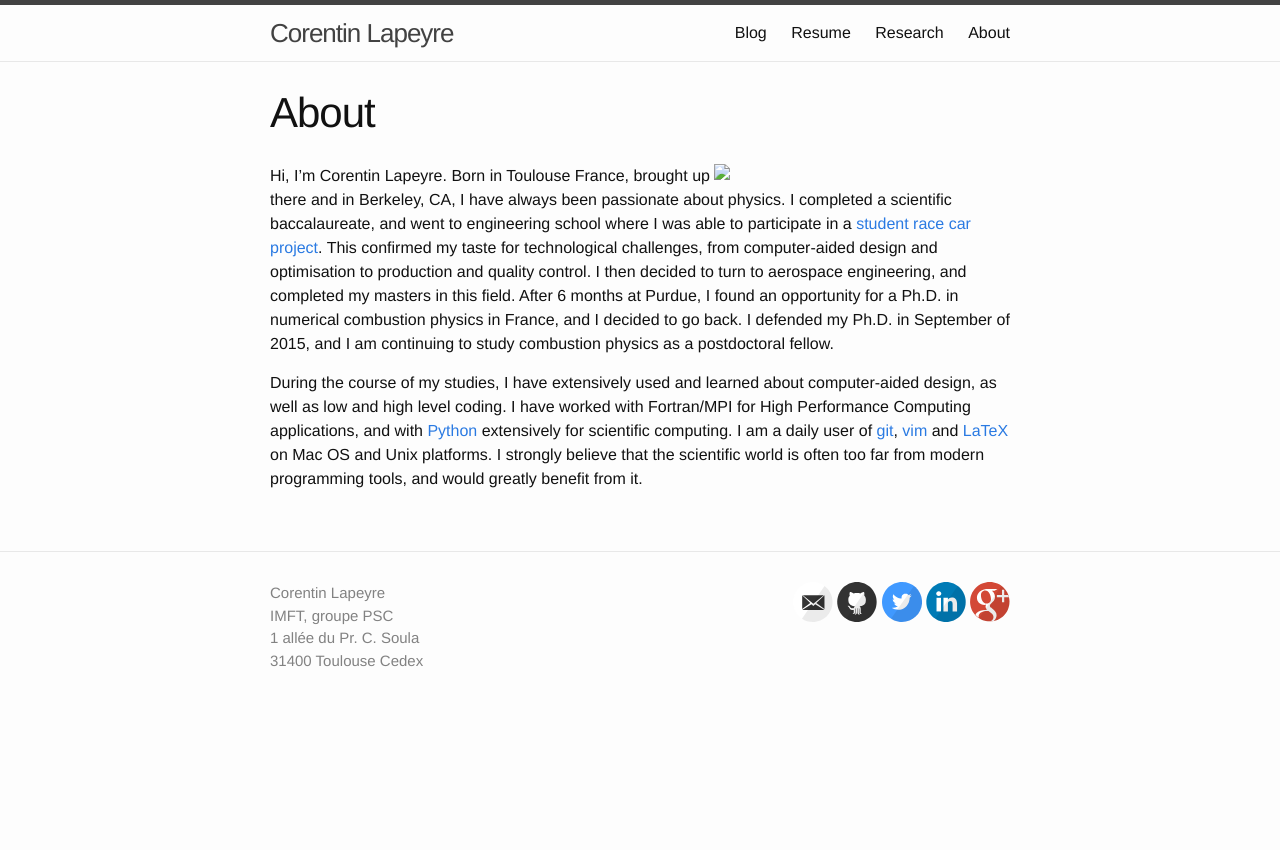
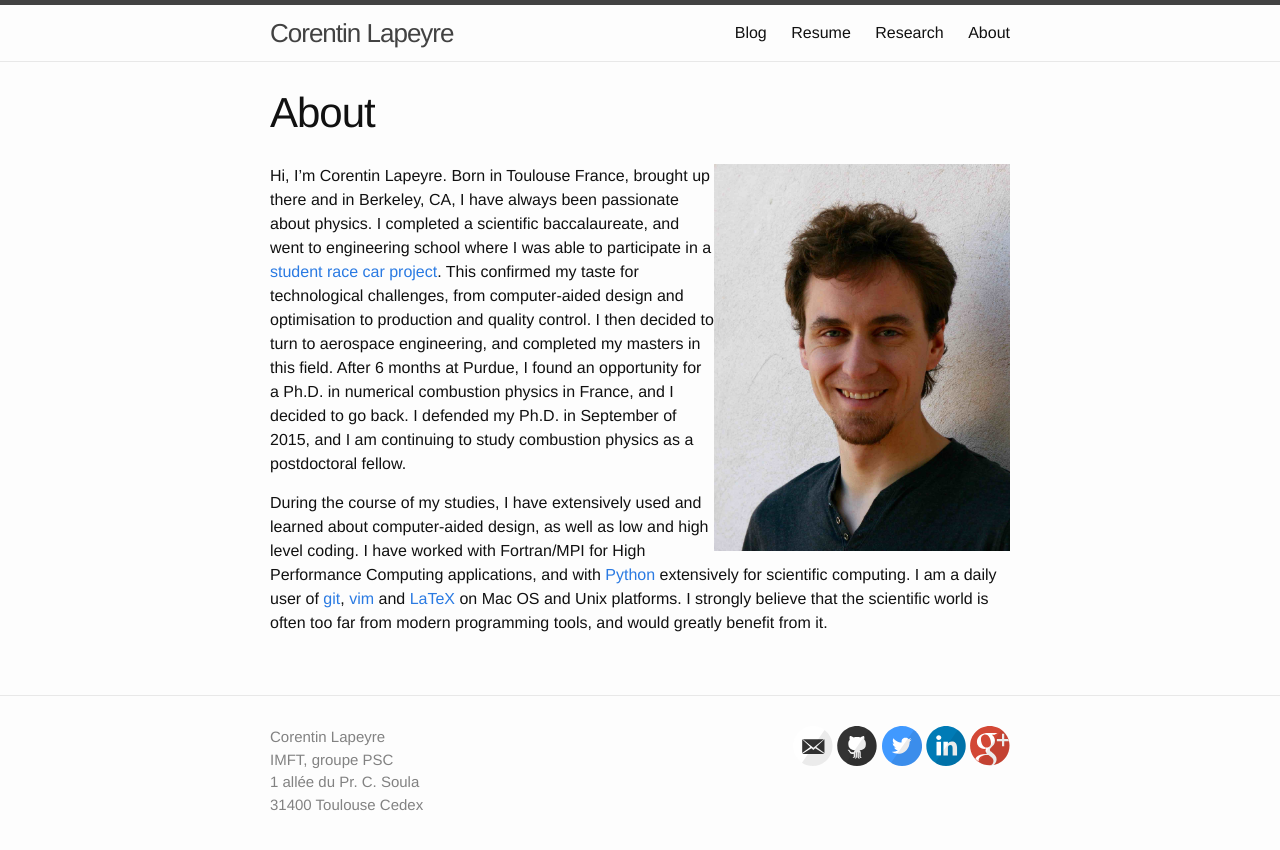
Before and after one commit to clapeyre/clapeyre.github.io, a Jekyll site: the page built from about/index.md, in a window 1280 px wide. Shown: the top 850 px of the page. Built offline with Jekyll 4.4.1, drawn with Linux system fonts in a browser that asks for light colours.

Commit message:
[BUGFIX] absolute image path in HTML declaration

```diff
--- a/about/index.md
+++ b/about/index.md
@@ -5,7 +5,7 @@ permalink: /about/
 ---
 
 [comment]: ![Portrait]({{ site.baseurl }}/figs/portrait.jpg)
-<img src="portrait.jpg" width="40%" align="right">
+<img src="/figs/portrait.jpg" width="40%" align="right">
 
 Hi, I'm Corentin Lapeyre. Born in Toulouse France, brought up there and in
 Berkeley, CA, I have always been passionate about physics. I completed a
```
